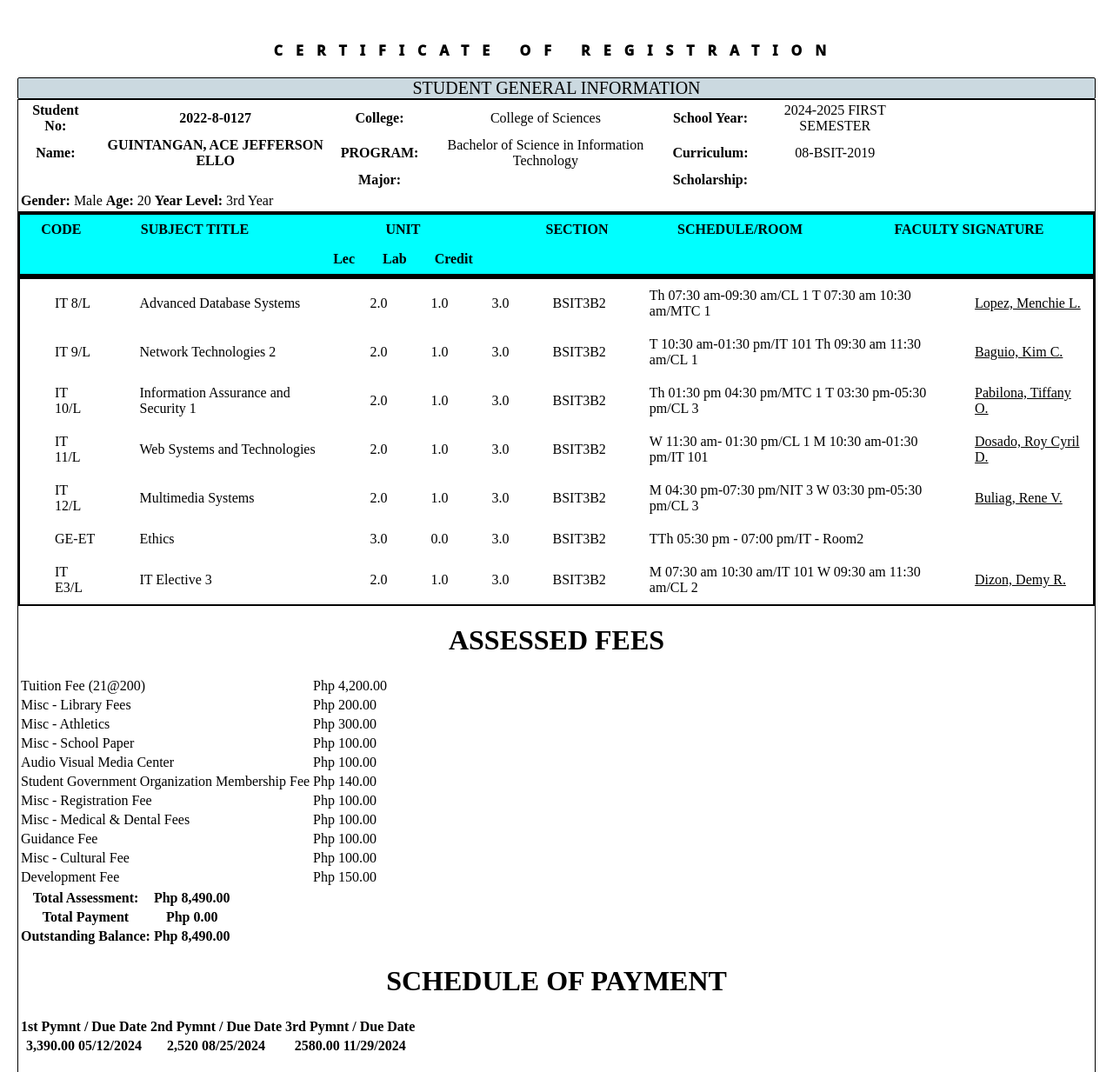
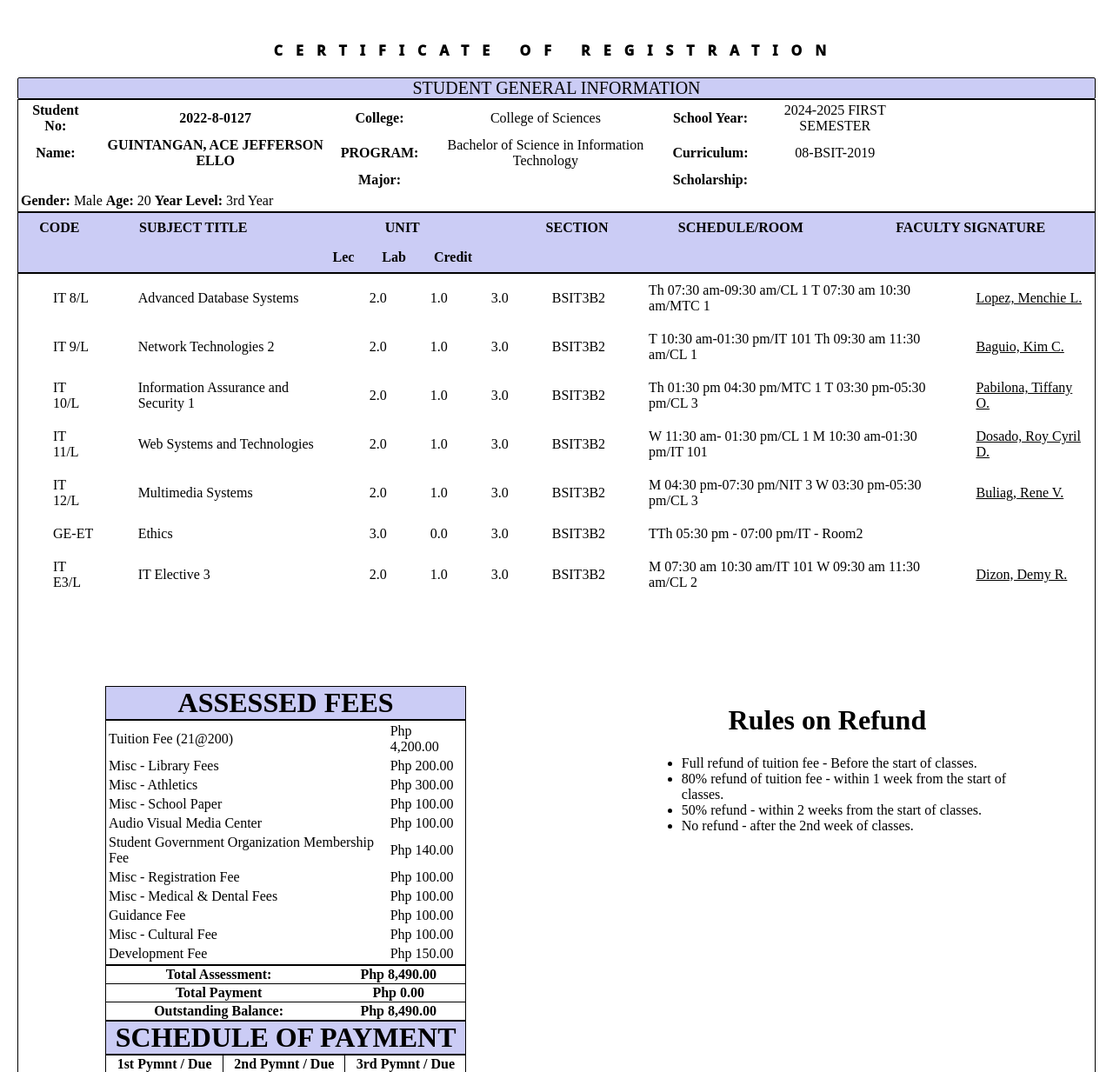
Before and after one commit to AceGuintangan0402/CORGuintangan, a plain HTML site: page index.html in a window 1280 px wide. Shown: the part 122-1355 px from the top of the page at 87% size. Drawn offline with Linux system fonts and the light colour scheme.

Commit message:
put design on the fee and schedule

```diff
--- a/style.css
+++ b/style.css
@@ -33,7 +33,7 @@ body{
 
 }
  .title{
-    background-color: rgb(203, 217, 224);
+    background-color: rgb(203, 204, 245);
     border-radius: 2px;
     text-align: center;
     border: 1px solid black ;
@@ -58,7 +58,7 @@ body{
 }
 
 .secondpart_table table th{
-    background-color: aqua;
+    background-color: rgb(203, 204, 245);
     padding: .5rem;
     text-align: center;
 
@@ -68,7 +68,7 @@ body{
 .secondpart_table table {
     width: 100%;
     border-collapse: collapse;
-    border: solid;
+    border: 1px solid black;
     margin-top: 0%;
 
 
@@ -79,9 +79,7 @@ body{
     border-collapse: collapse;
 
 }
-.courses_table{
-    border: 2px solid black;
-}
+
 
 .courses_table table td,
 .courses_table table th {
@@ -95,3 +93,48 @@ body{
 .courses_table table td{
     padding-left: 40px;
 }
+
+.container {
+    display: flex;
+    justify-content: space-between;
+    margin: 100px;
+
+
+}
+.left, .right {
+    width: 40%;
+}
+.schedule, .fees {
+    width: 100%;
+}
+
+.left h1{
+    border: 1px solid black;
+    margin: 0;
+    background-color: rgb(203, 204, 245);
+
+
+}
+.fees{
+    border: 1px solid black;
+}
+
+.fees_1  {
+    width: 100%;
+    justify-content: space-between;
+    text-align: center;
+    border-collapse: collapse;
+
+}
+.fees_1 tr {
+    border: 1px solid black;
+}
+
+.schedule{
+    text-align: center;
+    border-collapse: collapse;
+
+}
+.schedule tr th{
+    border:1px solid black;
+}
```
